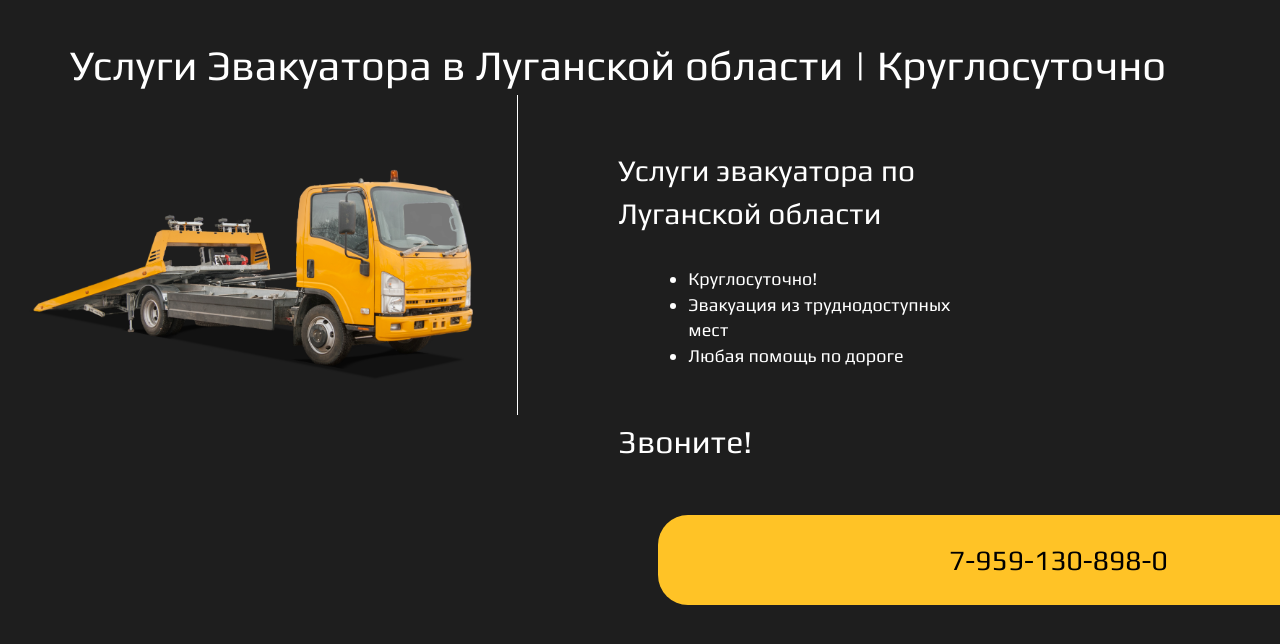
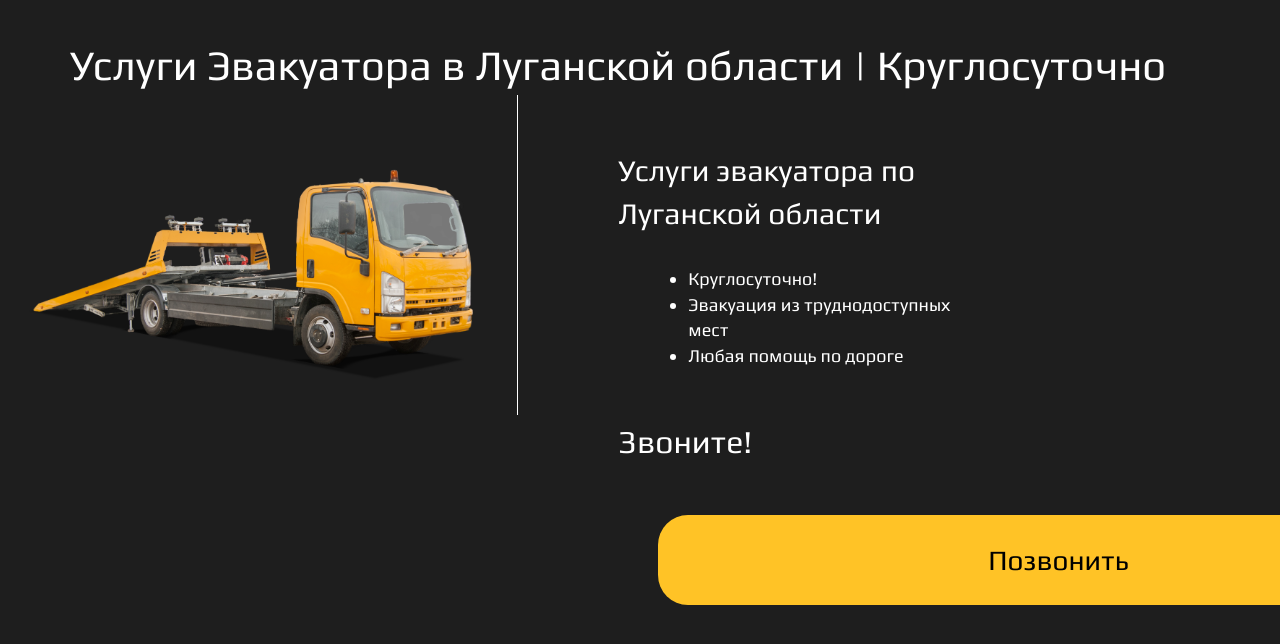
Before and after one commit to CodeinInc/evik, a plain HTML site: page index.html in a window 1280 px wide. Shown: the top 644 px of the page. Drawn offline with nearby package versions, Linux system fonts and the light colour scheme.

Commit message:
Update index.html

```diff
--- a/index.html
+++ b/index.html
@@ -23,7 +23,7 @@
 				</ul>
 				<p style="margin: 50px 0 50px 0; font-size: 32px;">Звоните!</p>
 				<ul class="numbers">
-					<a href="tel:7-959-130-898-0"><li>7-959-130-898-0</li></a>
+					<a href="tel:+7-959-130-89-79"><li>Позвонить</li></a>
 				</ul>
 			</div>
 		</div>
```
